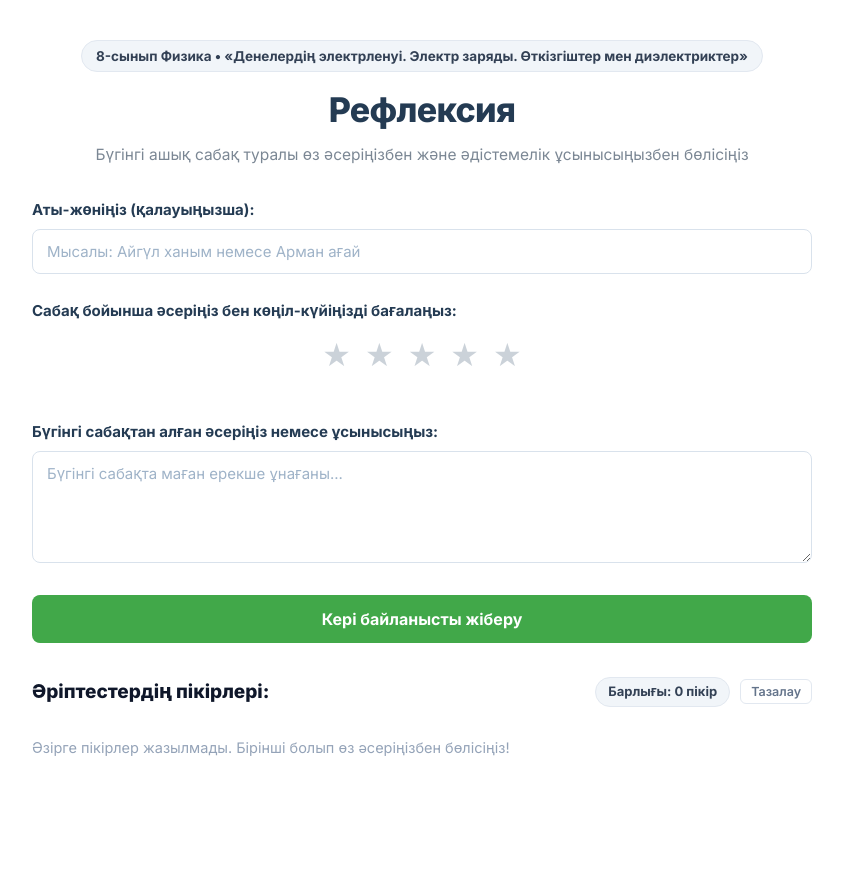
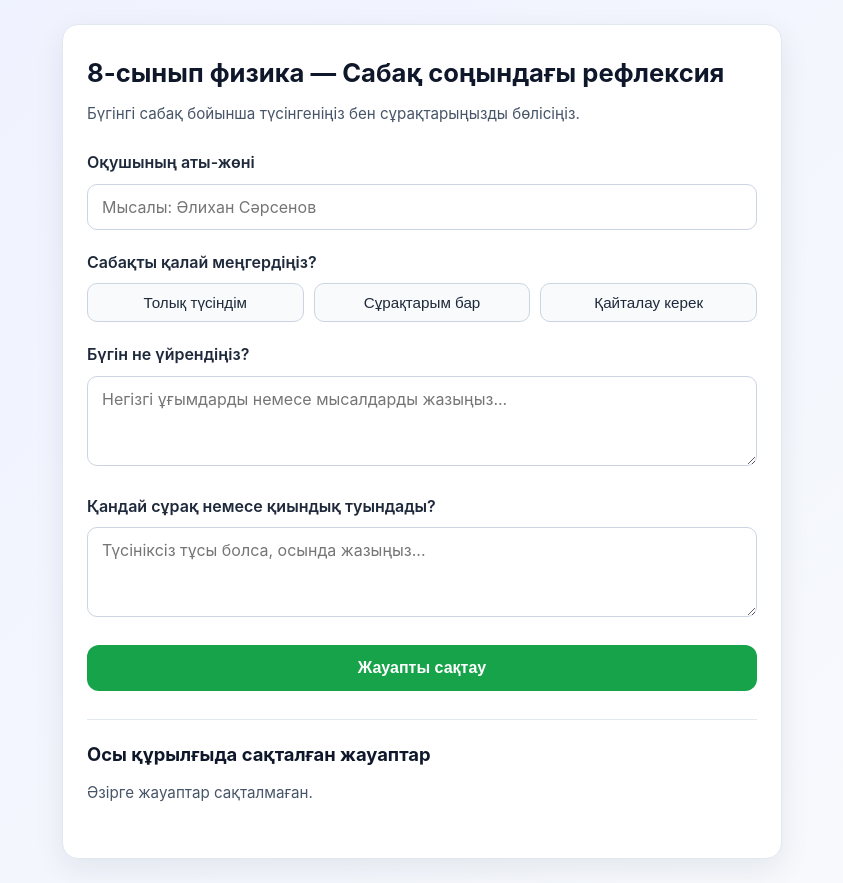
Before and after one commit to zhanar-1/fizika-8-refleksiya, a plain HTML site: page index.html in a window 1280 px wide. Shown: the whole page, without its empty margins (218-1061 px from the left). Before the commit the page ends 836 px from the top, so only its background shows below. Drawn offline with Linux system fonts and the light colour scheme.

Commit message:
Refactor reflection form and update styles
Updated HTML structure and styles for reflection form, including new input fields and improved layout.

```diff
--- a/index.html
+++ b/index.html
@@ -1,12 +1,9 @@
 <!DOCTYPE html>
 <html lang="kk">
 <head>
-  <meta charset="UTF-8" />
-  <meta name="viewport" content="width=device-width, initial-scale=1.0" />
-  <title>Рефлексия • 8-сынып Физика</title>
-  <link rel="preconnect" href="https://fonts.googleapis.com" />
-  <link rel="preconnect" href="https://fonts.gstatic.com" crossorigin />
-  <link href="https://fonts.googleapis.com/css2?family=Inter:wght@400;500;600;700;800&display=swap" rel="stylesheet" />
+  <meta charset="UTF-8">
+  <meta name="viewport" content="width=device-width, initial-scale=1.0">
+  <title>8-сынып физика — Рефлексия</title>
   <style>
     * {
       box-sizing: border-box;
@@ -15,489 +12,300 @@
     }
 
     body {
-      font-family: 'Inter', -apple-system, BlinkMacSystemFont, 'Segoe UI', Roboto, sans-serif;
-      background-color: #ffffff;
+      font-family: -apple-system, BlinkMacSystemFont, "Segoe UI", Roboto, Arial, sans-serif;
+      background: linear-gradient(135deg, #eef2ff 0%, #f8fafc 100%);
       color: #1e293b;
-      line-height: 1.5;
-      padding: 40px 20px 64px 20px;
+      line-height: 1.6;
+      padding: 24px 16px;
     }
 
     .container {
-      max-width: 780px;
+      max-width: 720px;
       margin: 0 auto;
+      background: #ffffff;
+      border-radius: 16px;
+      padding: 28px 24px;
+      box-shadow: 0 10px 30px rgba(15, 23, 42, 0.08);
+      border: 1px solid #e2e8f0;
     }
 
-    /* Header Section */
-    .header {
-      text-align: center;
-      margin-bottom: 32px;
-    }
-
-    .lesson-pill {
-      display: inline-block;
-      background-color: #f1f5f9;
-      color: #334155;
-      border: 1px solid #e2e8f0;
-      font-size: 13.5px;
-      font-weight: 700;
-      padding: 5px 14px;
-      border-radius: 999px;
-      margin-bottom: 12px;
-    }
-
-    .header h1 {
-      font-size: clamp(26px, 3.2vw, 34px);
-      font-weight: 800;
-      color: #243b53;
-      letter-spacing: -0.02em;
+    h1 {
+      font-size: 1.6rem;
+      color: #0f172a;
       margin-bottom: 8px;
     }
 
-    .header p {
-      font-size: 15.5px;
-      color: #7b8794;
-      font-weight: 400;
+    .subtitle {
+      font-size: 0.95rem;
+      color: #475569;
+      margin-bottom: 24px;
     }
 
-    /* Form Controls */
-    .form-group {
-      margin-bottom: 22px;
+    .question-block {
+      margin-bottom: 20px;
     }
 
-    .form-label {
+    label {
       display: block;
-      font-size: 15px;
-      font-weight: 700;
-      color: #243b53;
+      font-weight: 600;
       margin-bottom: 8px;
+      color: #1e293b;
     }
 
-    .text-input,
-    .textarea-input {
+    input[type="text"],
+    textarea,
+    select {
       width: 100%;
+      padding: 12px 14px;
+      border: 1px solid #cbd5e1;
+      border-radius: 10px;
+      font-size: 1rem;
       font-family: inherit;
-      font-size: 15px;
-      color: #102a43;
-      background-color: #ffffff;
-      border: 1.5px solid #d9e2ec;
-      border-radius: 8px;
-      padding: 12px 14px;
-      transition: border-color 0.18s ease, box-shadow 0.18s ease;
-      outline: none;
+      background: #ffffff;
+      color: #0f172a;
     }
 
-    .text-input::placeholder,
-    .textarea-input::placeholder {
-      color: #9fb3c8;
+    input[type="text"]:focus,
+    textarea:focus,
+    select:focus {
+      outline: none;
+      border-color: #2563eb;
+      box-shadow: 0 0 0 3px rgba(37, 99, 235, 0.15);
     }
 
-    .text-input:focus,
-    .textarea-input:focus {
-      border-color: #38a169;
-      box-shadow: 0 0 0 3px rgba(56, 161, 105, 0.14);
-    }
-
-    .textarea-input {
-      min-height: 112px;
+    textarea {
+      min-height: 90px;
       resize: vertical;
     }
 
-    /* Star Rating */
-    .rating-group {
-      text-align: center;
-      margin: 26px 0 24px 0;
+    .mood-group {
+      display: flex;
+      gap: 10px;
+      flex-wrap: wrap;
     }
 
-    .rating-group .form-label {
-      text-align: left;
-      margin-bottom: 14px;
+    .mood-btn {
+      flex: 1 1 120px;
+      padding: 10px 12px;
+      border: 1px solid #cbd5e1;
+      border-radius: 10px;
+      background: #f8fafc;
+      color: #1e293b;
+      font-size: 0.95rem;
+      font-weight: 500;
+      cursor: pointer;
+      transition: all 0.2s ease;
     }
 
-    .stars-row {
-      display: inline-flex;
-      align-items: center;
-      justify-content: center;
-      gap: 10px;
+    .mood-btn:hover {
+      background: #eff6ff;
+      border-color: #93c5fd;
     }
 
-    .star-btn {
-      background: none;
-      border: none;
-      cursor: pointer;
-      padding: 2px;
-      font-size: 32px;
-      line-height: 1;
-      color: #cbd2d9;
-      transition: transform 0.14s ease, color 0.14s ease;
+    .mood-btn.active {
+      background: #2563eb;
+      color: #ffffff;
+      border-color: #2563eb;
     }
 
-    .star-btn:hover {
-      transform: scale(1.14);
-    }
-
-    .star-btn.active {
-      color: #f6ad55;
-    }
-
-    .rating-caption {
-      margin-top: 6px;
-      font-size: 13px;
-      font-weight: 600;
-      color: #627d98;
-      min-height: 18px;
-    }
-
-    /* Submit Button */
     .submit-btn {
       width: 100%;
-      background-color: #41a849;
+      padding: 14px;
+      border: none;
+      border-radius: 12px;
+      background: #16a34a;
       color: #ffffff;
-      font-family: inherit;
-      font-size: 16px;
-      font-weight: 700;
-      border: none;
-      border-radius: 8px;
-      padding: 14px 20px;
+      font-size: 1rem;
+      font-weight: 600;
       cursor: pointer;
-      transition: background-color 0.16s ease, transform 0.1s ease;
-      margin-top: 4px;
+      transition: background 0.2s ease;
     }
 
     .submit-btn:hover {
-      background-color: #36933e;
+      background: #15803d;
     }
 
-    .submit-btn:active {
-      transform: translateY(1px);
+    .message {
+      margin-top: 16px;
+      padding: 12px 14px;
+      border-radius: 10px;
+      display: none;
+      font-size: 0.95rem;
     }
 
-    .toast-msg {
-      margin-top: 12px;
-      padding: 10px 14px;
-      border-radius: 8px;
-      font-size: 14px;
-      font-weight: 600;
-      display: none;
+    .message.success {
+      display: block;
+      background: #dcfce7;
+      color: #166534;
+      border: 1px solid #86efac;
     }
 
-    .toast-msg.success {
+    .message.error {
       display: block;
-      background-color: #def7ec;
-      color: #03543f;
-      border: 1px solid #84e1bc;
+      background: #fee2e2;
+      color: #991b1b;
+      border: 1px solid #fca5a5;
     }
 
-    .toast-msg.error {
-      display: block;
-      background-color: #fde8e8;
-      color: #9b1c1c;
-      border: 1px solid #f8b4b4;
+    .history-section {
+      margin-top: 28px;
+      padding-top: 20px;
+      border-top: 1px solid #e2e8f0;
     }
 
-    /* Reviews List Section */
-    .reviews-section {
-      margin-top: 34px;
-    }
-
-    .reviews-header {
-      display: flex;
-      align-items: center;
-      justify-content: space-between;
-      gap: 12px;
-      margin-bottom: 16px;
-      flex-wrap: wrap;
-    }
-
-    .reviews-header h2 {
-      font-size: 19px;
-      font-weight: 800;
+    .history-section h2 {
+      font-size: 1.15rem;
+      margin-bottom: 12px;
       color: #0f172a;
     }
 
-    .reviews-meta {
-      display: flex;
-      align-items: center;
-      gap: 10px;
+    .entry-card {
+      background: #f8fafc;
+      border: 1px solid #e2e8f0;
+      border-radius: 10px;
+      padding: 12px 14px;
+      margin-bottom: 10px;
+      font-size: 0.92rem;
     }
 
-    .count-chip {
-      font-size: 13px;
-      font-weight: 700;
+    .entry-meta {
+      font-weight: 600;
       color: #334155;
-      background: #f1f5f9;
-      border: 1px solid #e2e8f0;
-      padding: 4px 12px;
-      border-radius: 999px;
-    }
-
-    .clear-btn {
-      background: none;
-      border: 1px solid #e2e8f0;
-      color: #64748b;
-      font-family: inherit;
-      font-size: 12.5px;
-      font-weight: 600;
-      padding: 4px 10px;
-      border-radius: 6px;
-      cursor: pointer;
-    }
-
-    .clear-btn:hover {
-      background: #f8fafc;
-      color: #dc2626;
-      border-color: #fecaca;
-    }
-
-    .reviews-list {
-      display: flex;
-      flex-direction: column;
-      gap: 12px;
-    }
-
-    .review-card {
-      background-color: #f8fafc;
-      border: 1px solid #e2e8f0;
-      border-left: 4px solid #41a849;
-      border-radius: 8px;
-      padding: 14px 16px;
-    }
-
-    .review-top {
-      display: flex;
-      align-items: center;
-      justify-content: space-between;
-      gap: 8px;
-      margin-bottom: 6px;
-      flex-wrap: wrap;
-    }
-
-    .review-author {
-      font-size: 15px;
-      font-weight: 700;
-      color: #1e293b;
-    }
-
-    .review-stars {
-      color: #f6ad55;
-      font-size: 15px;
-      letter-spacing: 1px;
-    }
-
-    .review-body {
-      font-size: 14.5px;
-      color: #334155;
-      white-space: pre-wrap;
-    }
-
-    .review-time {
-      margin-top: 6px;
-      font-size: 12px;
-      color: #94a3b8;
-    }
-
-    .empty-state {
-      font-size: 14.5px;
-      color: #94a3b8;
-      padding: 14px 0;
+      margin-bottom: 4px;
     }
   </style>
 </head>
 <body>
   <div class="container">
-    <header class="header">
-      <div class="lesson-pill">8-сынып Физика • «Денелердің электрленуі. Электр заряды. Өткізгіштер мен диэлектриктер»</div>
-      <h1>Рефлексия</h1>
-      <p>Бүгінгі ашық сабақ туралы өз әсеріңізбен және әдістемелік ұсынысыңызбен бөлісіңіз</p>
-    </header>
+    <h1>8-сынып физика — Сабақ соңындағы рефлексия</h1>
+    <p class="subtitle">Бүгінгі сабақ бойынша түсінгеніңіз бен сұрақтарыңызды бөлісіңіз.</p>
 
-    <form id="feedbackForm" onsubmit="submitFeedback(event)">
-      <div class="form-group">
-        <label class="form-label" for="colleagueName">Аты-жөніңіз (қалауыңызша):</label>
-        <input
-          type="text"
-          id="colleagueName"
-          class="text-input"
-          placeholder="Мысалы: Айгүл ханым немесе Арман ағай"
-        />
+    <form id="reflectionForm">
+      <div class="question-block">
+        <label for="studentName">Оқушының аты-жөні</label>
+        <input type="text" id="studentName" placeholder="Мысалы: Әлихан Сәрсенов" required>
       </div>
 
-      <div class="rating-group">
-        <label class="form-label">Сабақ бойынша әсеріңіз бен көңіл-күйіңізді бағалаңыз:</label>
-        <div class="stars-row" id="starsRow">
-          <button type="button" class="star-btn" data-val="1" aria-label="1 жұлдыз">★</button>
-          <button type="button" class="star-btn" data-val="2" aria-label="2 жұлдыз">★</button>
-          <button type="button" class="star-btn" data-val="3" aria-label="3 жұлдыз">★</button>
-          <button type="button" class="star-btn" data-val="4" aria-label="4 жұлдыз">★</button>
-          <button type="button" class="star-btn" data-val="5" aria-label="5 жұлдыз">★</button>
+      <div class="question-block">
+        <label>Сабақты қалай меңгердіңіз?</label>
+        <div class="mood-group" id="moodGroup">
+          <button type="button" class="mood-btn" data-value="Толық түсіндім">Толық түсіндім</button>
+          <button type="button" class="mood-btn" data-value="Сұрақтарым бар">Сұрақтарым бар</button>
+          <button type="button" class="mood-btn" data-value="Қайталау керек">Қайталау керек</button>
         </div>
-        <div class="rating-caption" id="ratingCaption"></div>
+        <input type="hidden" id="understandingLevel" value="">
       </div>
 
-      <div class="form-group">
-        <label class="form-label" for="feedbackText">Бүгінгі сабақтан алған әсеріңіз немесе ұсынысыңыз:</label>
-        <textarea
-          id="feedbackText"
-          class="textarea-input"
-          placeholder="Бүгінгі сабақта маған ерекше ұнағаны..."
-        ></textarea>
+      <div class="question-block">
+        <label for="learnedText">Бүгін не үйрендіңіз?</label>
+        <textarea id="learnedText" placeholder="Негізгі ұғымдарды немесе мысалдарды жазыңыз..."></textarea>
       </div>
 
-      <button type="submit" class="submit-btn">Кері байланысты жіберу</button>
-      <div class="toast-msg" id="toastMsg"></div>
+      <div class="question-block">
+        <label for="questionText">Қандай сұрақ немесе қиындық туындады?</label>
+        <textarea id="questionText" placeholder="Түсініксіз тұсы болса, осында жазыңыз..."></textarea>
+      </div>
+
+      <button type="submit" class="submit-btn">Жауапты сақтау</button>
+      <div id="statusMessage" class="message"></div>
     </form>
 
-    <section class="reviews-section">
-      <div class="reviews-header">
-        <h2>Әріптестердің пікірлері:</h2>
-        <div class="reviews-meta">
-          <span class="count-chip" id="reviewsCount">Барлығы: 0 пікір</span>
-          <button type="button" class="clear-btn" onclick="clearAllReviews()">Тазалау</button>
-        </div>
-      </div>
-      <div class="reviews-list" id="reviewsList"></div>
-    </section>
+    <div class="history-section">
+      <h2>Осы құрылғыда сақталған жауаптар</h2>
+      <div id="entriesList"></div>
+    </div>
   </div>
 
   <script>
-    const STORAGE_KEY = 'fizika_8_electrification_colleague_feedback_v1';
-    const RATING_LABELS = {
-      1: '1 / 5 — Төмен',
-      2: '2 / 5 — Орташадан төмен',
-      3: '3 / 5 — Жақсы',
-      4: '4 / 5 — Өте жақсы',
-      5: '5 / 5 — Керемет әсер алдым!'
-    };
+    const STORAGE_KEY = "fizika_8_refleksiya_entries";
+    const form = document.getElementById("reflectionForm");
+    const moodButtons = document.querySelectorAll(".mood-btn");
+    const levelInput = document.getElementById("understandingLevel");
+    const statusMessage = document.getElementById("statusMessage");
+    const entriesList = document.getElementById("entriesList");
 
-    let selectedRating = 0;
-
-    const starBtns = document.querySelectorAll('.star-btn');
-    starBtns.forEach(btn => {
-      btn.addEventListener('mouseenter', () => {
-        highlightStars(Number(btn.dataset.val));
-      });
-      btn.addEventListener('mouseleave', () => {
-        highlightStars(selectedRating);
-      });
-      btn.addEventListener('click', () => {
-        selectedRating = Number(btn.dataset.val);
-        highlightStars(selectedRating);
-        document.getElementById('ratingCaption').textContent = RATING_LABELS[selectedRating] || '';
+    moodButtons.forEach((button) => {
+      button.addEventListener("click", () => {
+        moodButtons.forEach((btn) => btn.classList.remove("active"));
+        button.classList.add("active");
+        levelInput.value = button.dataset.value;
       });
     });
 
-    function highlightStars(count) {
-      starBtns.forEach(btn => {
-        btn.classList.toggle('active', Number(btn.dataset.val) <= count);
-      });
-    }
-
-    function loadReviews() {
+    function getEntries() {
       try {
         const raw = localStorage.getItem(STORAGE_KEY);
         return raw ? JSON.parse(raw) : [];
-      } catch (e) {
+      } catch (error) {
         return [];
       }
     }
 
-    function saveReviews(list) {
-      try {
-        localStorage.setItem(STORAGE_KEY, JSON.stringify(list));
-      } catch (e) {}
+    function saveEntries(entries) {
+      localStorage.setItem(STORAGE_KEY, JSON.stringify(entries));
     }
 
-    function escapeHTML(str) {
-      return str
-        .replace(/&/g, '&amp;')
-        .replace(/</g, '&lt;')
-        .replace(/>/g, '&gt;')
-        .replace(/"/g, '&quot;');
-    }
-
-    function renderReviews() {
-      const reviews = loadReviews();
-      const listEl = document.getElementById('reviewsList');
-      const countEl = document.getElementById('reviewsCount');
-
-      countEl.textContent = `Барлығы: ${reviews.length} пікір`;
-
-      if (reviews.length === 0) {
-        listEl.innerHTML = '<div class="empty-state">Әзірге пікірлер жазылмады. Бірінші болып өз әсеріңізбен бөлісіңіз!</div>';
+    function renderEntries() {
+      const entries = getEntries();
+      if (entries.length === 0) {
+        entriesList.innerHTML = "<p class=\"subtitle\">Әзірге жауаптар сақталмаған.</p>";
         return;
       }
 
-      listEl.innerHTML = reviews.map(item => {
-        const starsStr = item.rating > 0
-          ? '★'.repeat(item.rating) + '☆'.repeat(5 - item.rating)
-          : '';
-        return `
-          <article class="review-card">
-            <div class="review-top">
-              <span class="review-author">${escapeHTML(item.name)}</span>
-              ${starsStr ? `<span class="review-stars">${starsStr}</span>` : ''}
+      entriesList.innerHTML = entries
+        .map((entry) => {
+          return `
+            <div class="entry-card">
+              <div class="entry-meta">${escapeHtml(entry.name)} — ${escapeHtml(entry.level)} (${escapeHtml(entry.date)})</div>
+              <div><strong>Үйрендім:</strong> ${escapeHtml(entry.learned || "—")}</div>
+              <div><strong>Сұрақ:</strong> ${escapeHtml(entry.question || "—")}</div>
             </div>
-            <div class="review-body">${escapeHTML(item.text)}</div>
-            <div class="review-time">${escapeHTML(item.time)}</div>
-          </article>
-        `;
-      }).join('');
+          `;
+        })
+        .join("");
     }
 
-    function showToast(message, isError = false) {
-      const toast = document.getElementById('toastMsg');
-      toast.textContent = message;
-      toast.className = `toast-msg ${isError ? 'error' : 'success'}`;
-      setTimeout(() => {
-        toast.style.display = 'none';
-        toast.className = 'toast-msg';
-      }, 3500);
+    function escapeHtml(text) {
+      const div = document.createElement("div");
+      div.textContent = text;
+      return div.innerHTML;
     }
 
-    function submitFeedback(e) {
-      e.preventDefault();
-      const nameInput = document.getElementById('colleagueName');
-      const textInput = document.getElementById('feedbackText');
+    form.addEventListener("submit", (event) => {
+      event.preventDefault();
 
-      const name = nameInput.value.trim() || 'Әріптес мұғалім';
-      const text = textInput.value.trim();
+      const name = document.getElementById("studentName").value.trim();
+      const level = levelInput.value.trim();
+      const learned = document.getElementById("learnedText").value.trim();
+      const question = document.getElementById("questionText").value.trim();
 
-      if (!text) {
-        showToast('Өтінеміз, сабақ туралы пікіріңізді немесе ұсынысыңызды жазыңыз.', true);
-        textInput.focus();
+      if (!name || !level) {
+        statusMessage.textContent = "Аты-жөніңізді жазып, сабақты меңгеру деңгейін таңдаңыз.";
+        statusMessage.className = "message error";
         return;
       }
 
-      const now = new Date();
-      const timeStr = now.toLocaleTimeString('kk-KZ', { hour: '2-digit', minute: '2-digit' }) +
-        ' • ' + now.toLocaleDateString('kk-KZ');
+      const entries = getEntries();
+      entries.unshift({
+        name: name,
+        level: level,
+        learned: learned,
+        question: question,
+        date: new Date().toLocaleString("kk-KZ")
+      });
 
-      const reviews = loadReviews();
-      reviews.unshift({
-        name,
-        rating: selectedRating,
-        text,
-        time: timeStr
-      });
-      saveReviews(reviews);
+      saveEntries(entries);
+      renderEntries();
 
-      nameInput.value = '';
-      textInput.value = '';
-      selectedRating = 0;
-      highlightStars(0);
-      document.getElementById('ratingCaption').textContent = '';
+      statusMessage.textContent = "Жауабыңыз сәтті сақталды!";
+      statusMessage.className = "message success";
 
-      renderReviews();
-      showToast('Рақмет! Сіздің кері байланысыңыз сәтті қосылды.');
-    }
+      form.reset();
+      levelInput.value = "";
+      moodButtons.forEach((btn) => btn.classList.remove("active"));
+    });
 
-    function clearAllReviews() {
-      const reviews = loadReviews();
-      if (reviews.length === 0) return;
-      localStorage.removeItem(STORAGE_KEY);
-      renderReviews();
-    }
-
-    renderReviews();
+    renderEntries();
   </script>
 </body>
 </html>
```
